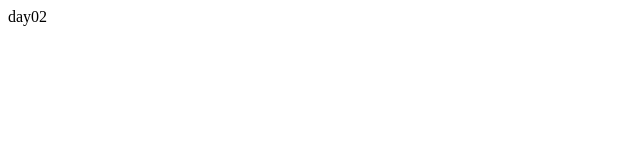
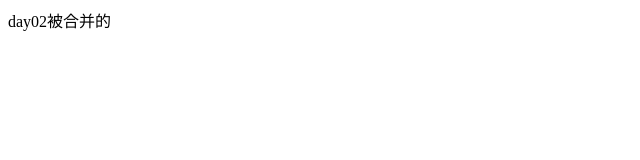
Before and after one commit to 3102093662/2208, a plain HTML site: page index.html in a window 1280 px wide. Shown: the whole page, without its empty margins (0-640 px from the left). Drawn offline with Linux system fonts and the light colour scheme.

Commit message:
被合并的

```diff
--- a/index.html
+++ b/index.html
@@ -9,7 +9,7 @@
 </head>
 
 <body>
-    <span>day02</span>
+    <span>day02被合并的</span>
 </body>
 
 </html>
```
